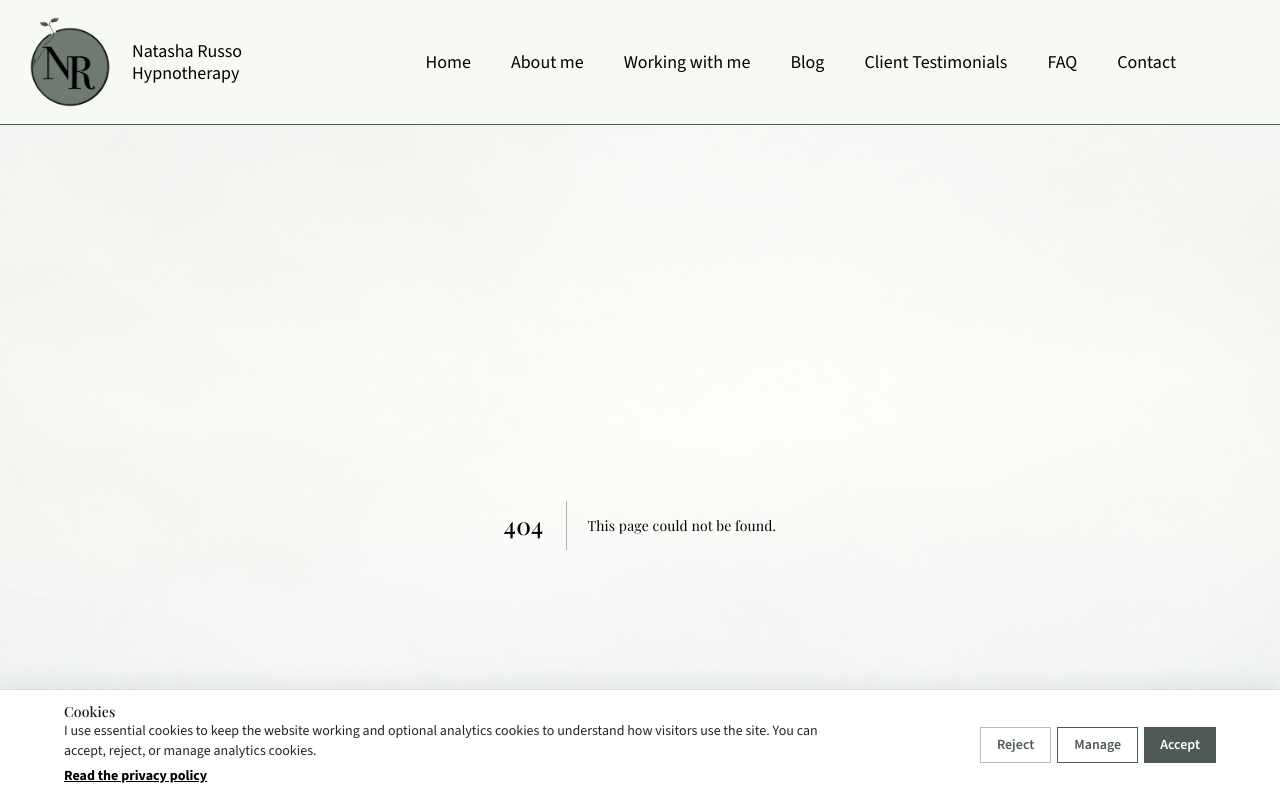
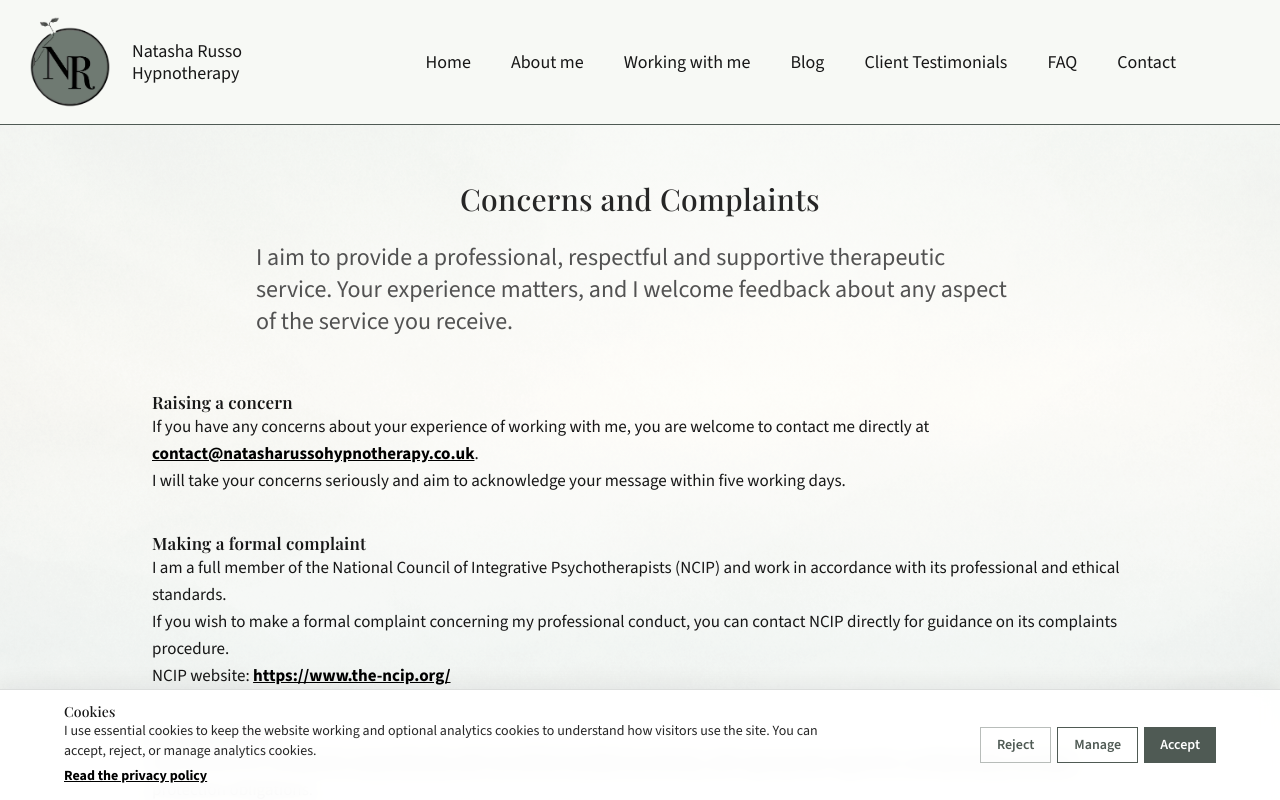
Before and after one commit to russog/natasha-russo-hypnotherapy, a Next.js app in the folder src/: page /concerns-and-complaints in a window 1280 px wide. Before the commit this address had no page. Shown: the top 800 px of the page. Built offline with nearby package versions, Linux system fonts and the light colour scheme.

Commit message:
Add concerns and complaints page

```diff
--- a/src/src/app/components/Footer.tsx
+++ b/src/src/app/components/Footer.tsx
@@ -31,6 +31,10 @@ export default function Footer() {
                             <span aria-hidden>•</span>
                             <Link href="/fees-cancellation" className="font-bold hover:underline">
                                 Fees &amp; Cancellation Policy
+                            </Link>
+                            <span aria-hidden>•</span>
+                            <Link href="/concerns-and-complaints" className="font-bold hover:underline">
+                                Concerns and Complaints
                             </Link>
                         </div>
                     </div>
--- /dev/null
+++ b/src/src/app/concerns-and-complaints/page.tsx
@@ -0,0 +1,79 @@
+import Link from "next/link";
+import type { Metadata } from "next";
+
+export const metadata: Metadata = {
+    title: "Concerns and Complaints",
+    description:
+        "Information about raising concerns or making a formal complaint about services provided by Natasha Russo Hypnotherapy, including NCIP guidance.",
+    alternates: { canonical: "/concerns-and-complaints" },
+};
+
+export default function ConcernsAndComplaintsPage() {
+    return (
+        <>
+            <section className="relative overflow-hidden">
+                <div className="relative mx-auto max-w-5xl px-4 py-10 text-center sm:py-14">
+                    <h1 className="mb-6 text-2xl font-medium leading-snug text-neutral-800 sm:text-3xl">
+                        Concerns and Complaints
+                    </h1>
+                    <p className="mx-auto mt-6 max-w-3xl text-left text-xl leading-relaxed text-neutral-600 sm:text-2xl">
+                        I aim to provide a professional, respectful and supportive therapeutic service. Your experience
+                        matters, and I welcome feedback about any aspect of the service you receive.
+                    </p>
+                </div>
+            </section>
+
+            <section className="relative isolate overflow-hidden pb-12">
+                <div className="relative z-10 mx-auto max-w-5xl space-y-10 px-6">
+                    <section>
+                        <h2 className="font-medium"><strong>Raising a concern</strong></h2>
+                        <p>
+                            If you have any concerns about your experience of working with me, you are welcome to contact
+                            me directly at{" "}
+                            <Link
+                                href="mailto:contact@natasharussohypnotherapy.co.uk"
+                                className="break-words font-bold"
+                            >
+                                contact@natasharussohypnotherapy.co.uk
+                            </Link>.
+                        </p>
+                        <p>
+                            I will take your concerns seriously and aim to acknowledge your message within five working days.
+                        </p>
+                    </section>
+
+                    <section>
+                        <h2 className="font-medium"><strong>Making a formal complaint</strong></h2>
+                        <p>
+                            I am a full member of the National Council of Integrative Psychotherapists (NCIP) and work in
+                            accordance with its professional and ethical standards.
+                        </p>
+                        <p>
+                            If you wish to make a formal complaint concerning my professional conduct, you can contact NCIP
+                            directly for guidance on its complaints procedure.
+                        </p>
+                        <p>
+                            NCIP website:{" "}
+                            <Link
+                                href="https://www.the-ncip.org/"
+                                target="_blank"
+                                rel="noopener noreferrer"
+                                className="font-bold"
+                            >
+                                https://www.the-ncip.org/
+                            </Link>
+                        </p>
+                    </section>
+
+                    <section>
+                        <h2 className="font-medium"><strong>Confidentiality</strong></h2>
+                        <p>
+                            Any concerns or complaints raised directly with me will be handled sensitively, with appropriate regard
+                            for confidentiality and data protection obligations.
+                        </p>
+                    </section>
+                </div>
+            </section>
+        </>
+    );
+}
--- a/src/src/app/sitemap.ts
+++ b/src/src/app/sitemap.ts
@@ -14,6 +14,7 @@ export default function sitemap() {
         { url: `${site.url}/faq`, lastModified: now },
         { url: `${site.url}/contact`, lastModified: now },
         { url: `${site.url}/fees-cancellation`, lastModified: now },
+        { url: `${site.url}/concerns-and-complaints`, lastModified: now },
         { url: `${site.url}/privacy-policy`, lastModified: now },
     ];
 
```
